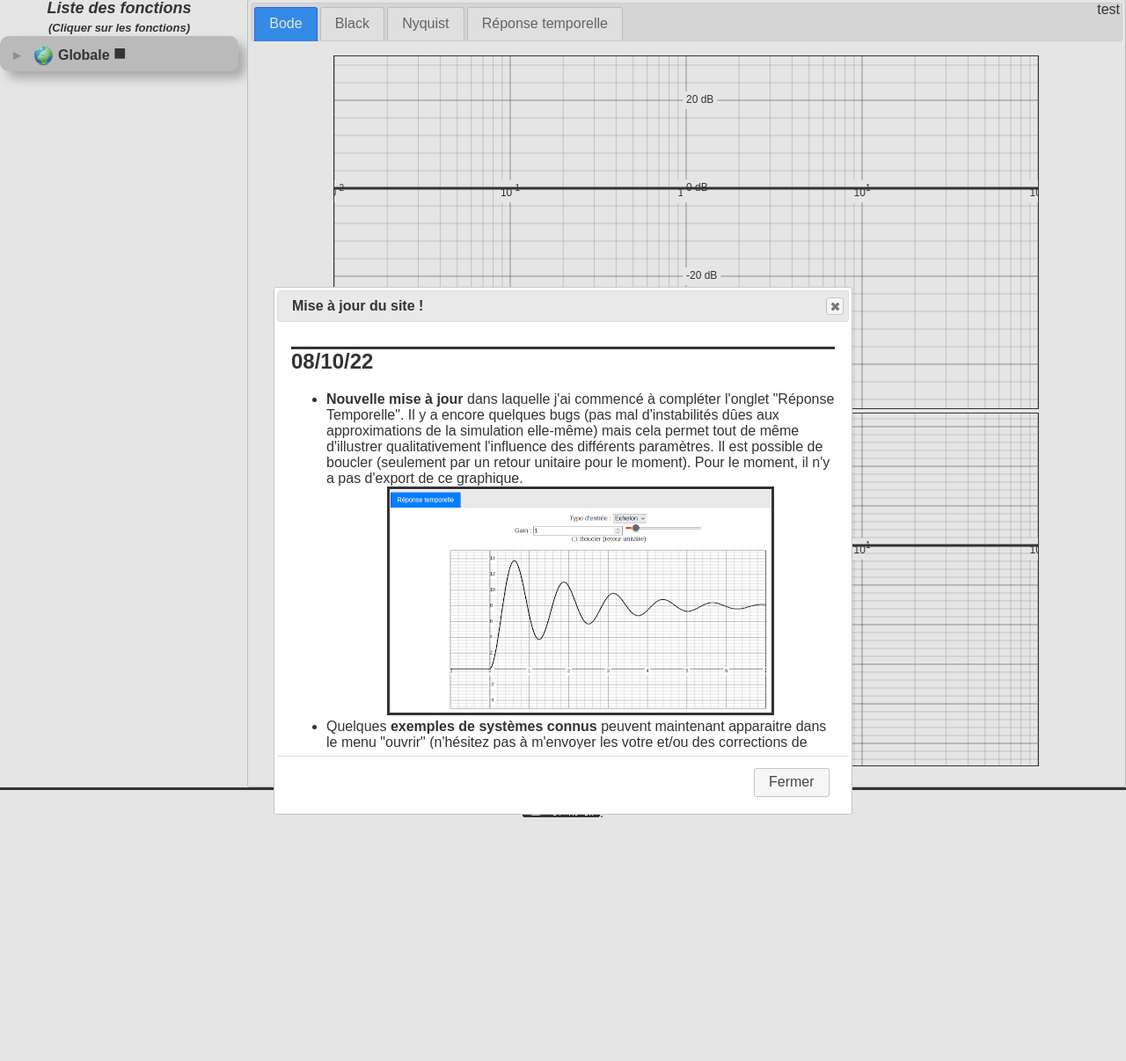
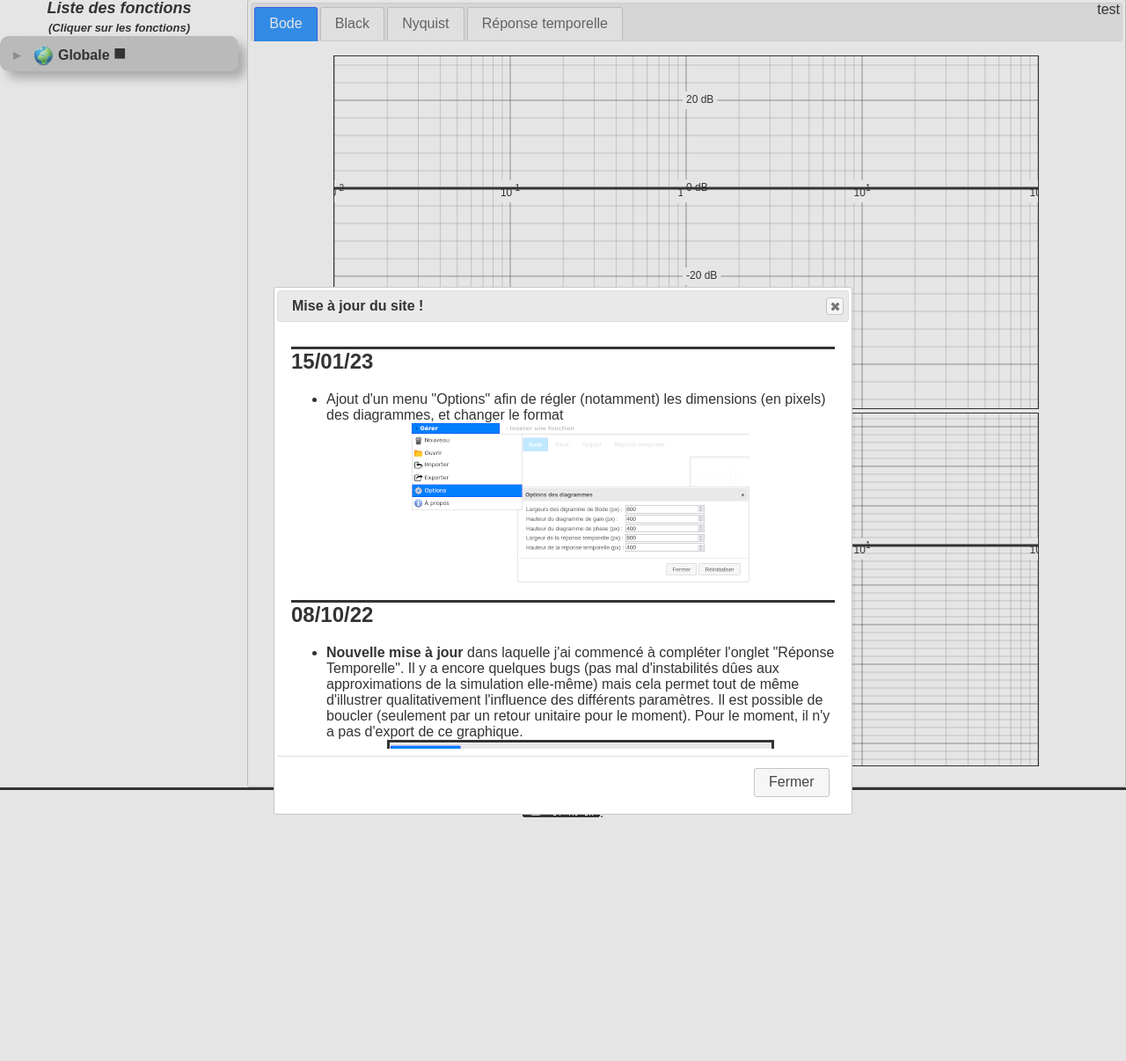
Before and after one commit to Rafafouille/bode, a PHP site: page / in a window 1280 px wide. Shown: the part 163-1369 px from the top of the page at 88% size. Run offline with PHP 8.4, Linux system fonts and the light colour scheme; some libraries are stand-ins or nearby versions.

Commit message:
Ajout du menu option avec changement des dimensions des graphes

```diff
--- a/sources/JS/classes/CLASS_Fonction.js
+++ b/sources/JS/classes/CLASS_Fonction.js
@@ -358,7 +358,7 @@ class Fonction
 				var x = xMin
 				while(x<=xMax)
 				{
-					x+= 2
+					x+= PAS_DESSIN_BODE
 					w = get_wFromPixel_BODE(x)
 					g.lineTo(x,-this.GdB_asymptotique(w)*ECHELLE_DB)
 				}
@@ -402,10 +402,11 @@ class Fonction
 				// On initialise pour la pulsation de coupure
 				var GdB_prec = this.GdB(w);
 				var w_prec = w
-
+				var tabA_EFFACER=[]
 				while(x<=xMax)
 				{
-					x+= 2
+					x+= PAS_DESSIN_BODE
+					tabA_EFFACER.push(x)
 					w = get_wFromPixel_BODE(x)
 					var GdB = this.GdB(w)
 
@@ -453,7 +454,7 @@ class Fonction
 				var x = xMin
 				while(x<=xMax)
 				{
-					x+= 2
+					x+= PAS_DESSIN_BODE
 					w = get_wFromPixel_BODE(x)
 					g.lineTo(x,-this.phi_asymptotique(w)*ECHELLE_PHASE)
 				}
@@ -498,7 +499,7 @@ class Fonction
 
 				while(x<=xMax)
 				{
-					x+= 2
+					x+= PAS_DESSIN_BODE
 					w = get_wFromPixel_BODE(x)
 					var phi = this.phi(w)
 
--- a/sources/JS/evenements.js
+++ b/sources/JS/evenements.js
@@ -379,3 +379,29 @@ getSystemes_callback = function(data)
 		$("#dialog_ouvrir_systeme_contenu").append(code);
 	}
 }
+
+
+
+// *********************************************************
+// EVENEMENTS POUR LES OPTIONS
+// *********************************************************
+// Fonction qui ouvre la boite d'options, en mettant à jour les items
+ouvreBoiteOptions=function()
+{
+	// On récupère les dimensions et données
+	var canvas_gain = $("#canvas_bode_gain")
+		var width_bode = Number(canvas_gain.attr("width"));
+		var height_gain = Number(canvas_gain.attr("height"));
+		$("#option_bode_largeur").val(width_bode);
+		$("#option_bode_hauteur_gain").val(height_gain);
+	var canvas_phase = $("#canvas_bode_phase")
+		var height_phase = Number(canvas_phase.attr("height"));
+		$("#option_bode_hauteur_phase").val(height_phase);
+	var canvas_temporel = $("#canvas_reponse_temporelle")
+		var height_temporel = Number(canvas_temporel.attr("height"));
+		var width_temporel = Number(canvas_temporel.attr("width"));
+		$("#option_temporel_largeur").val(width_temporel);
+		$("#option_temporel_hauteur").val(height_temporel);
+
+	$("#boite_options").dialog("open");
+}
--- a/sources/JS/fonctions_BODE.js
+++ b/sources/JS/fonctions_BODE.js
@@ -60,3 +60,34 @@ get_PixelFromw_BODE = function(w)
 {
 	return Math.log10(w)*ECHELLE_W
 }
+
+// *******************************************************************
+// Update largeur Bode
+function updateLargeurBode(w)
+{
+	SCENE_BODE_GAIN.canvas.width = w
+	SCENE_BODE_PHASE.canvas.width = w
+
+	redessine_Grille_BODE_complet();
+	SCENE_BODE_GAIN.update();
+	SCENE_BODE_PHASE.update();
+
+}
+
+// *******************************************************************
+// Update hauteur du diagramme de gain - Bode
+function updateLargeurBodeGain(h)
+{
+	SCENE_BODE_GAIN.canvas.height = h
+	redessine_Grille_BODE_complet();
+	SCENE_BODE_GAIN.update();
+}
+
+// *******************************************************************
+// Update hauteur du diagramme de phase - Bode
+function updateLargeurBodePhase(h)
+{
+	SCENE_BODE_PHASE.canvas.height = h
+	redessine_Grille_BODE_complet();
+	SCENE_BODE_PHASE.update();
+}
--- a/sources/JS/fonctions_TEMPOREL.js
+++ b/sources/JS/fonctions_TEMPOREL.js
@@ -79,3 +79,21 @@ consigne = function(t)
 			return 0;
 	}
 }
+
+// *******************************************************************
+// Update largeur de la réponse temporelle
+function updateLargeurTemporel(w)
+{
+	SCENE_REPONSE_TEMPORELLE.canvas.width = w
+	redessine_Grille_TEMPOREL();
+	SCENE_REPONSE_TEMPORELLE.update(); //<-- semble pas nécessaire (?) Alors que ca l'est pour Bode
+}
+
+// *******************************************************************
+// Update largeur de la réponse temporelle
+function updateHauteurTemporel(h)
+{
+	SCENE_REPONSE_TEMPORELLE.canvas.height = h
+	redessine_Grille_TEMPOREL();
+	SCENE_REPONSE_TEMPORELLE.update(); //<-- semble pas nécessaire (?) Alors que ca l'est pour Bode
+}
--- a/sources/JS/main.js
+++ b/sources/JS/main.js
@@ -31,6 +31,7 @@ main = function()
 	N = 0;		// N° de fonction (qui s'incrémente à chaque nouvelle fonction)
 
 	NB_POINTS_TEMPOREL = 1000 // Nombre de point à tracer entre les bornes du graphe temporel
+	PAS_DESSIN_BODE = 1 // Pas de dessin entre 2 points des courbes du diagramme de Bode
 
 
 // **********************************************
--- a/sources/PHP/boites.php
+++ b/sources/PHP/boites.php
@@ -782,6 +782,12 @@
 <!-- BOITE accueil ================================== -->
 
 <div id="dialogAccueil" title="Mise à jour du site !">
+
+	<h2>15/01/23</h2>
+		<ul>
+			<li>Ajout d'un menu "Options" afin de régler (notamment) les dimensions (en pixels) des diagrammes, et changer le format
+			<br/><div style="text-align:center"><img  style="vertical-align:middle;" src="sources/images/exemple_options.png" alt=""/></div></li>
+		</ul>
 	<h2>08/10/22</h2>
 		<ul>
 			<li><strong>Nouvelle mise à jour</strong> dans laquelle j'ai commencé à compléter l'onglet "Réponse Temporelle".
@@ -910,3 +916,61 @@
 	})
 	.prev(".ui-dialog-titlebar").css("background","red");
 </script>
+
+
+
+
+
+
+<!-- BOITE DE DIALOGUE OPTIONS ================================== -->
+
+<div id="boite_options" title="Options des diagrammes" data-id="-1">
+  <div>
+  	<form>
+  		<table>
+  			<tr>
+  				<td><label for="option_bode_largeur">Largeurs des digramme de Bode (px) :</label></td>
+  				<td><input type="number" id="option_bode_largeur" name="option_bode_largeur" value="801" placeholder="Largeur en pixel" onchange="updateLargeurBode($(this).val())"/></td>
+  			</tr>
+  			<tr>
+  				<td><label for="option_bode_hauteur_gain">Hauteur du diagramme de gain (px) :</label></td>
+  				<td><input type="number" id="option_bode_hauteur_gain" name="option_bode_hauteur_gain" value="801" placeholder="Hauteur en pixel" onchange="updateLargeurBodeGain($(this).val())"/></td>
+  			</tr>
+  			<tr>
+  				<td><label for="option_bode_hauteur_phase">Hauteur du diagramme de phase (px) :</label></td>
+  				<td><input type="number" id="option_bode_hauteur_phase" name="option_bode_hauteur_phase" value="801" placeholder="Hauteur en pixel" onchange="updateLargeurBodePhase($(this).val())"/></td>
+  			</tr>
+  			<tr>
+  				<td><label for="option_temporel_largeur">Largeur de la réponse temporelle (px) :</label></td>
+  				<td><input type="number" id="option_temporel_largeur" name="option_temporel_largeur" value="801" placeholder="Largeur en pixel" onchange="updateLargeurTemporel($(this).val())"/></td>
+  			</tr>
+  			<tr>
+  				<td><label for="option_temporel_hauteur">Hauteur de la réponse temporelle (px) :</label></td>
+  				<td><input type="number" id="option_temporel_hauteur" name="option_temporel_hauteur" value="801" placeholder="Hauteur en pixel" onchange="updateHauteurTemporel($(this).val())"/></td>
+  			</tr>
+  		</table>
+  	</form>
+  </div>
+</div>
+
+<script>
+	$("#boite_options").dialog({
+		  buttons: [
+		  		{
+					text: "Fermer",
+					click: function() {
+							$( this ).dialog( "close" );
+							}
+				},
+				{
+					text: "Réinitialiser",
+					click: function() {
+
+							}
+				}
+			  ],
+		autoOpen: false,
+		width: 650,
+		modal:false
+	})
+</script>
--- a/sources/PHP/menu.php
+++ b/sources/PHP/menu.php
@@ -27,10 +27,10 @@
 						<img src="./sources/images/iconeExport.png" alt=""/>
 						Exporter
 					</div>
-					<!--<div class="item-menu">
-						<img src="./sources/images/iconeBDD.png" alt=""/>
-						Enregistrer
-					</div>-->
+					<div class="item-menu" onclick="ouvreBoiteOptions()">
+						<img src="./sources/images/pignon.png" alt=""/>
+						Options
+					</div>
 					<div class="item-menu" onclick="$('#boite_a_propos').dialog('open')">
 						<img src="./sources/images/iconeAPropos.png" alt=""/>
 						 À propos
```
Also changed, not shown: sources/JS/classes/CLASS_Fonction_PI.js (+12 -0 lines), sources/images/exemple_options.png (added), sources/images/pignon.png (added), sources/images/pignon.svg (added).
